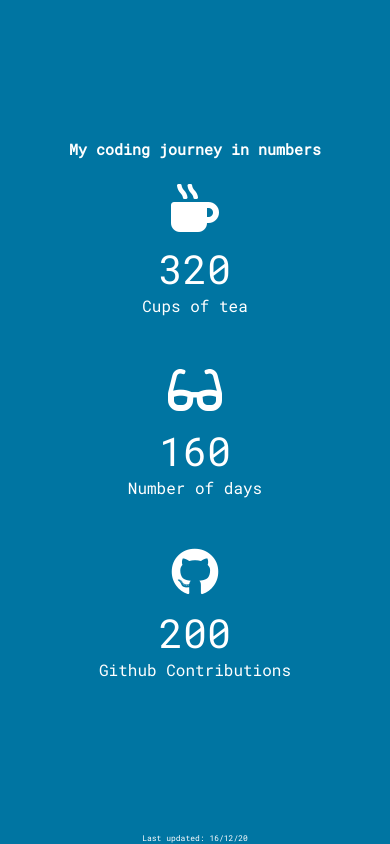
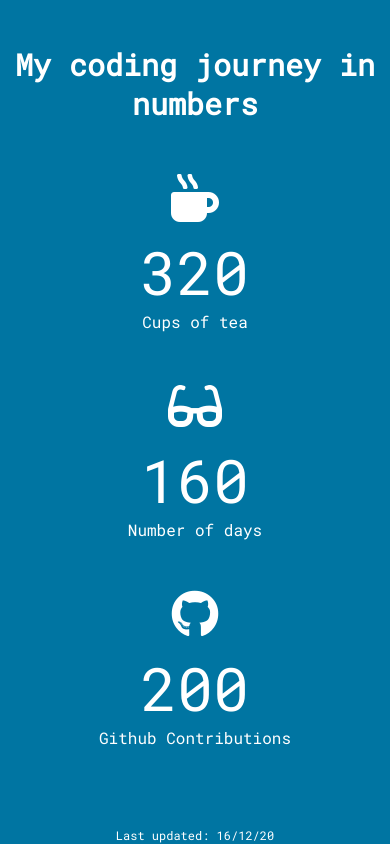
Before and after one commit to Samatarx/Increment-Counter, a plain HTML site: page index.html in a window 390 px wide. Drawn offline with Linux system fonts and the light colour scheme.

Commit message:
CSS changes

```diff
--- a/style.css
+++ b/style.css
@@ -61,6 +61,7 @@ body {
 
   .container {
     flex-direction: column;
+    height: 80vh;
   }
 
   .header {
@@ -69,7 +70,7 @@ body {
   }
 
   .header h1 {
-    font-size: 15px;
+    font-size: 30px;
     margin: 0;
     padding: 0;
   }
@@ -84,10 +85,24 @@ body {
   }
 
   .counter {
+    font-size: 60px;
+  }
+
+  .foot{
+    font-size: 12px;
+  }
+}
+
+@media (max-width: 320px) {
+  .container {
+    height: 100%;
+  }
+
+  .counter {
     font-size: 40px;
   }
 
-  .foot{
-    font-size: 8px;
+  .header h1 {
+    font-size: 15px;
   }
 }
```
